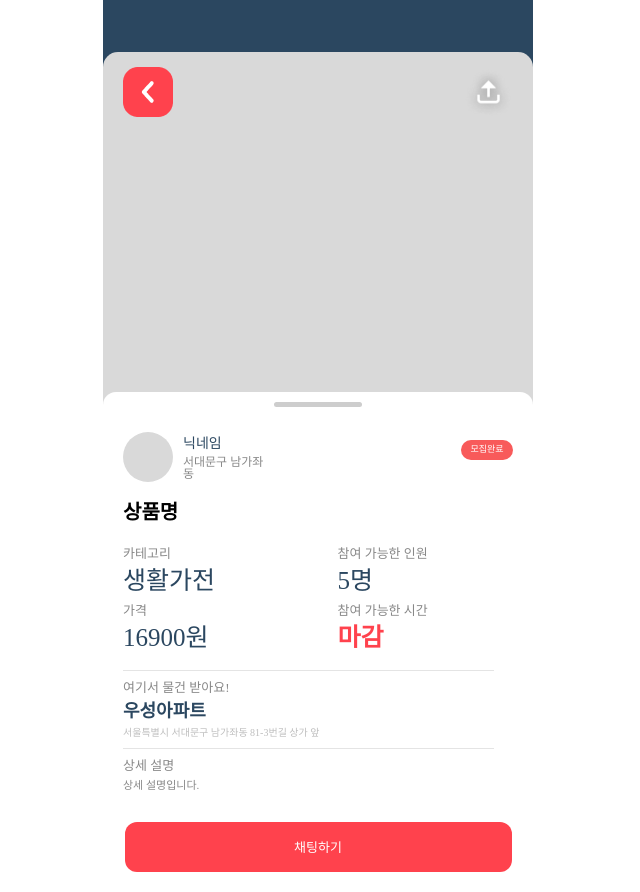
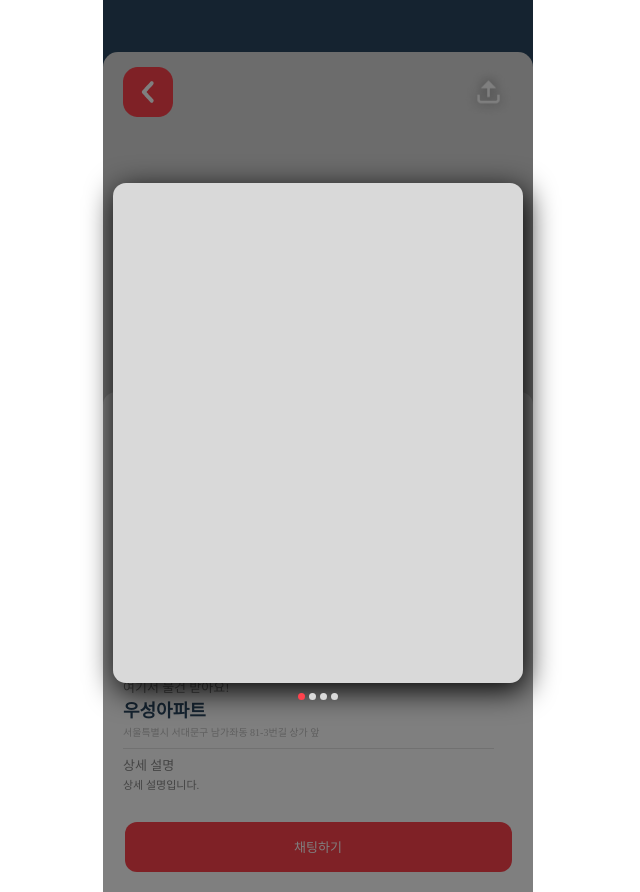
Before and after one commit to moa-moa-service/moamoa-frontend, a React (Vite) app: page /product in a window 1280 px wide. Shown: the whole page, without its empty margins (322-962 px from the left). Built offline with nearby package versions, Linux system fonts and the light colour scheme.

Commit message:
feat: 상품페이지 이미지 화면 구현

```diff
--- /dev/null
+++ b/src/app/ProductPage/ProductPage.main.imgModal.jsx
@@ -0,0 +1,19 @@
+import * as itemS from "./styled/ProductPage.main.imgModal.style"
+
+function ImgModal() {
+    return(
+        <>
+            <itemS.ImgModalContainer>
+                <itemS.ImgModal></itemS.ImgModal>
+                <itemS.ImgPageIconContainer>
+                    <itemS.ImgPageIcon type="Current"></itemS.ImgPageIcon>
+                    <itemS.ImgPageIcon></itemS.ImgPageIcon>
+                    <itemS.ImgPageIcon></itemS.ImgPageIcon>
+                    <itemS.ImgPageIcon></itemS.ImgPageIcon>
+                </itemS.ImgPageIconContainer>
+            </itemS.ImgModalContainer>
+        </>
+    )
+}
+
+export default ImgModal
--- a/src/app/ProductPage/ProductPage.main.jsx
+++ b/src/app/ProductPage/ProductPage.main.jsx
@@ -1,15 +1,12 @@
 import * as itemS from "./styled/ProductPage.main.style"
-import backIcon from "../../../public/ProductPage/back.png"
 import ProductInfo from "./ProductPage.main.info"
-
-// import * as itemS from "./styled/MainPage.main.style"
-// import SearchImg from "./public/MainPage/Search.png"
-// import CategoryList from "./MainPage.main.CategoryList"
+import ImgModal from "./ProductPage.main.imgModal"
 
 function ProductPage() {
     return (
         <>
             <itemS.ProductPageContainer>
+                <ImgModal></ImgModal>
                 <itemS.ImgContainer>
                     <itemS.IconContainer>
                         <img src="../../../public/ProductPage/back.png" alt="back Icon"/>
--- /dev/null
+++ b/src/app/ProductPage/styled/ProductPage.main.imgModal.style.js
@@ -0,0 +1,45 @@
+import styled from "styled-components";
+
+export const ImgModalContainer = styled.div`
+    width: 100%;
+    height: 100%;
+    background-color: rgba(0,0,0,0.5);
+    position: absolute;
+    margin: auto;
+    display: flex;
+    justify-content: center;
+    align-items: center;
+    display: flex;
+    flex-direction: column;
+    z-index: 10;
+`
+
+export const ImgModal = styled.div`
+    width: 410px;
+    height: 500px;
+    border-radius: 13px;
+    background-color: #D9D9D9;
+    box-shadow: 3px 7px 30px black ;
+`
+
+export const ImgPageIconContainer = styled.div`
+    width: 40px;
+    height: 7px;
+    display: flex;
+    justify-content: space-between;
+    margin: 10px auto;
+`
+
+export const ImgPageIcon = styled.div`
+    width: 7px;
+    height: 7px;
+    border-radius: 50%;
+    ${(props) =>
+        props.type === 'Current'
+        ? `
+            background-color: #FF424D;
+        ` : `
+            background-color: #D9D9D9;
+        `
+    }
+`
--- a/src/app/ProductPage/styled/ProductPage.main.style.js
+++ b/src/app/ProductPage/styled/ProductPage.main.style.js
@@ -5,6 +5,8 @@ export const ProductPageContainer = styled.div`
     flex-direction: column;
     background-color: #2B4760;
     position: relative;
+    justify-content: center;
+    align-items: center;
 `
 
 export const ImgContainer = styled.div`
```
